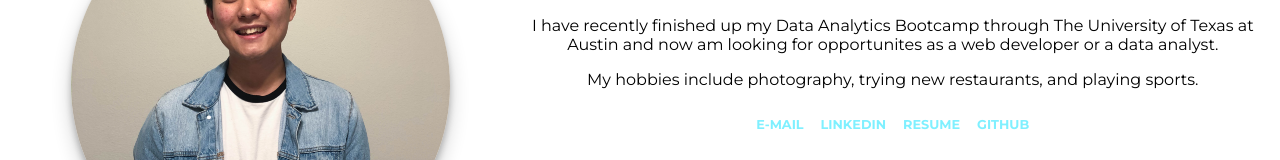
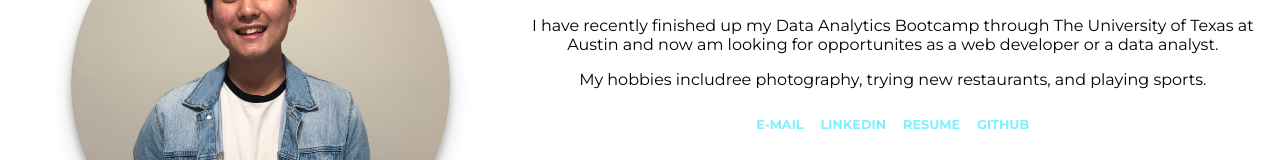
Before and after one commit to jinhyungkim16/my_website, a website: page index.html in a window 1280 px wide. Shown: the part 251-411 px from the top of the page. Drawn offline with Linux system fonts and the light colour scheme.

```diff
--- a/index.html
+++ b/index.html
@@ -29,7 +29,7 @@
 		<h1>Hi! My name is Jin Kim!</h1>
 		<p>My name is Jinhyung, but Jin makes it a lot easier for many people.</p>
 		<p>I have recently finished up my Data Analytics Bootcamp through The University of Texas at Austin and now am looking for opportunites as a web developer or a data analyst.</p>
-		<p>My hobbies include photography, trying new restaurants, and playing sports.</p>
+		<p>My hobbies includree photography, trying new restaurants, and playing sports.</p>
 		<div class="home-info">
 			<ul>
 				<li><a href="mailto:kim.jinhyung13@gmail.com">E-mail</a></li>
```
Also changed, not shown: README.md.
